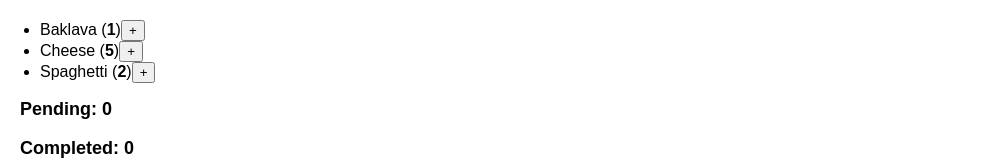
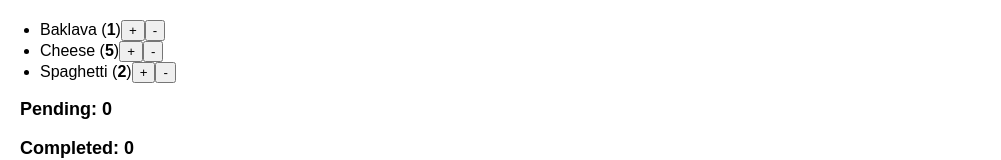
Before and after one commit to AnushilRaman/my-app-react, a React (Create React App) app: page / in a window 1280 px wide. Shown: the top 160 px of the page, without its empty margins (0-1001 px from the left). Built offline with nearby package versions, Linux system fonts and the light colour scheme.

Commit message:
Use of filter method to remove the existing array node

```diff
--- a/src/Components/ShoppingCart.js
+++ b/src/Components/ShoppingCart.js
@@ -43,6 +43,9 @@ export default function ShoppingCart() {
                     >
                         +
                     </button>
+                    <button onClick={() => {
+                        setProducts(products.filter(a => a.id !== product.id))
+                    }}>-</button>
                 </li>
             ))}
         </ul>
```
